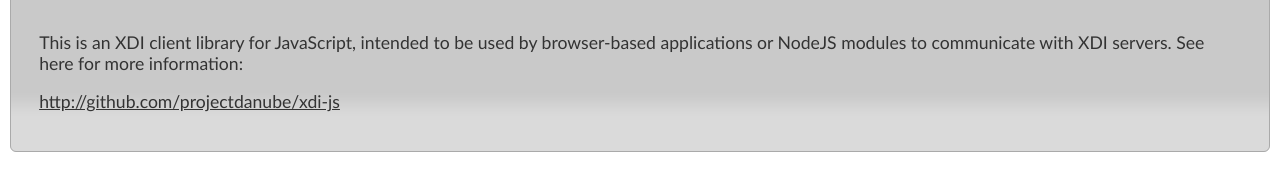
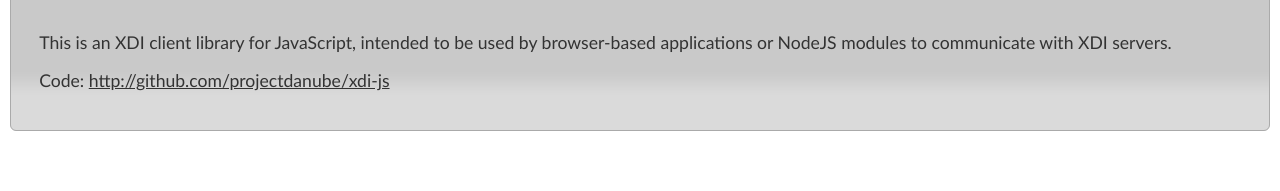
Before and after one commit to projectdanube/xdi-js, a website: page index.html in a window 1280 px wide. Shown: the part 107-298 px from the top of the page. Drawn offline with Linux system fonts and the light colour scheme.

Commit message:
update index

```diff
--- a/index.html
+++ b/index.html
@@ -201,8 +201,8 @@ $(function() {
 </ul>
 
 <div id="tabs-1">
-<p>This is an XDI client library for JavaScript, intended to be used by browser-based applications or NodeJS modules to communicate with XDI servers. See here for more information:</p>
-<p><a href="http://github.com/projectdanube/xdi-js">http://github.com/projectdanube/xdi-js</a></p>
+<p>This is an XDI client library for JavaScript, intended to be used by browser-based applications or NodeJS modules to communicate with XDI servers.</p>
+<p>Code: <a href="http://github.com/projectdanube/xdi-js">http://github.com/projectdanube/xdi-js</a></p>
 </div>
 
 <div id="tabs-2">
```
